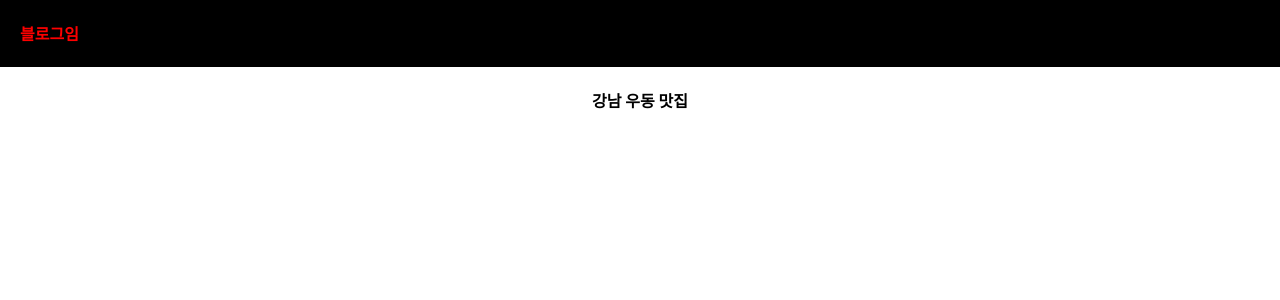
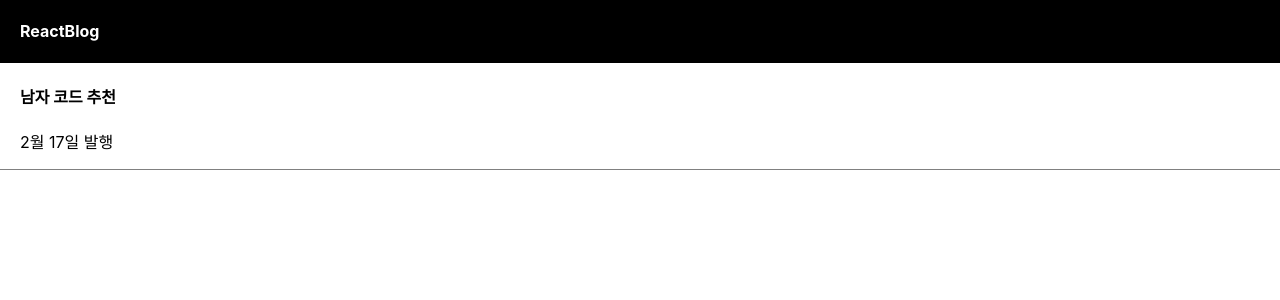
Before and after one commit to GyeungHoon/react-study, a React (Create React App) app: page / in a window 1280 px wide. Shown: the top 300 px of the page. Built offline with nearby package versions, Linux system fonts and the light colour scheme.

Commit message:
중요한 데이터는 변수말고 state에 담습니다

```diff
--- a/src/App.css
+++ b/src/App.css
@@ -1,6 +1,16 @@
 .App {
   text-align: center;
 }
+
+div{
+  box-sizing: border-box;
+}
+.list{
+  padding-left: 20px;
+  text-align: left;
+  border-bottom: 1px solid gray;
+}
+
 
 .black-nav{
   display: flex;
--- a/src/App.js
+++ b/src/App.js
@@ -1,16 +1,19 @@
+import { useState } from 'react';
 import './App.css';
 
 function App() {
 
-  let post = '강남 우동 맛집';
-
+  let [글제목,b] = useState('남자 코드 추천');
 
   return (
     <div className="App">
       <div className="black-nav">
-        <h4 style={{color:'red', fontSize : '16px'}}>블로그임</h4>
+        <h4>ReactBlog</h4>
       </div>
-      <h4 >{post}</h4>
+      <div className="list">
+        <h4>{글제목}</h4>
+        <p>2월 17일 발행</p>
+      </div>
     </div>
   );
 }
```
